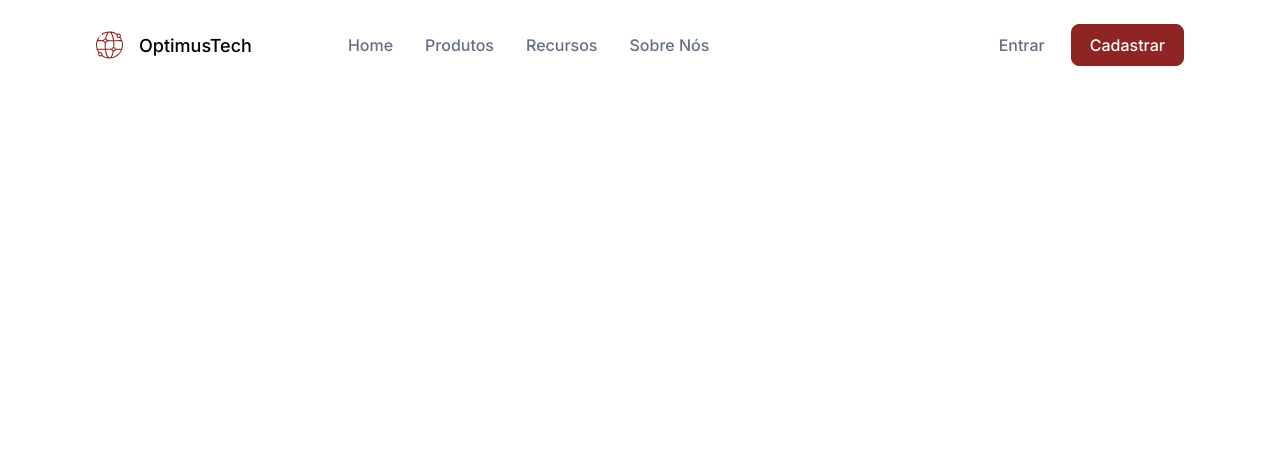
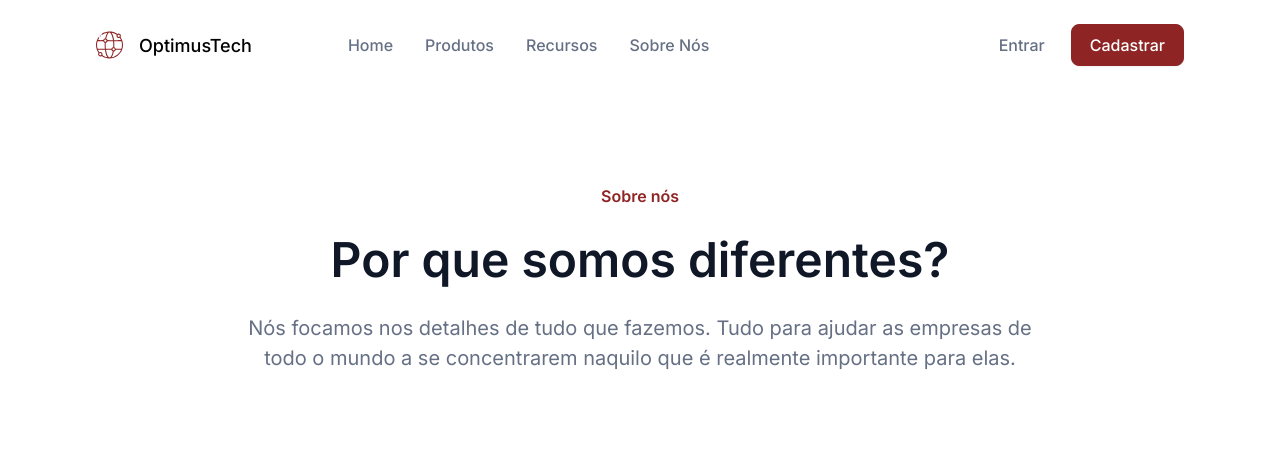
Before and after one commit to GabrielmRangel/7daysHTML-CSS, a plain HTML site: page index.html in a window 1280 px wide. Drawn offline with Linux system fonts and the light colour scheme.

Commit message:
Dia 2 Completo

```diff
--- a/assets/css/cabecalho.css
+++ b/assets/css/cabecalho.css
@@ -45,10 +45,10 @@
     font-weight: 500;
     text-decoration: none;
     color: var(--cor-fundo);
-    background-color: var(--cor3);
+    background-color: var(--cor2);
     padding: 0.625rem 1.125rem;
     border-radius: 0.5rem;
-    border: 1px solid var(--cor3);
+    border: 1px solid var(--cor2);
     box-shadow: 0px 1px 2px rgba(16, 24, 40, 0.05);
     transition: all 0.2s linear;
     margin-left: 0.625rem;
--- a/assets/css/estilo.css
+++ b/assets/css/estilo.css
@@ -3,9 +3,11 @@
 :root{
     --fonte-principal: 'Inter', sans-serif;
     --cor-fundo: #FFFFFF;
+    --text-color: #667085;
     --cor1: #3A404E;
-    --text-color: #667085;
-    --cor3: #8E2424;
+    --cor2: #8E2424;
+    --cor3: #101828;
+    --cor4: #667085;
 }
 
 *{
--- /dev/null
+++ b/assets/css/sobre.css
@@ -0,0 +1,27 @@
+.sobre-nos{
+    display: flex;
+    flex-direction: column;
+    align-items: center;
+    justify-content: space-around;
+    padding: 6rem 0px;
+    row-gap: 1.5rem;
+}
+
+.sobre__sub-titulo{
+    font-weight: 600;
+    color: var(--cor2);
+}
+
+.sobre__titulo{
+    font-weight: 600;
+    font-size: 3rem;
+    color: var(--cor3);
+}
+
+.sobre__texto{
+    font-size: 1.25rem;
+    line-height: 1.875rem;
+    text-align: center;
+    color: var(--cor4);
+    max-width: 49.438rem ;
+}
--- a/index.html
+++ b/index.html
@@ -8,6 +8,7 @@
     <link rel="shortcut icon" href="assets/img/worldwide.svg" type="image/x-icon">
     <link rel="stylesheet" href="assets/css/estilo.css">
     <link rel="stylesheet" href="assets/css/cabecalho.css">
+    <link rel="stylesheet" href="assets/css/sobre.css">
 </head>
 <body>
     <header class="cabecalho">
@@ -22,12 +23,21 @@
                 <li class="cabecalho__menu-item"><a href="#" class="cabecalho__menu-link">Home</a></li>
                 <li class="cabecalho__menu-item"><a href="#" class="cabecalho__menu-link">Produtos</a></li>
                 <li class="cabecalho__menu-item"><a href="#" class="cabecalho__menu-link">Recursos</a></li>
-                <li class="cabecalho__menu-item"><a href="#" class="cabecalho__menu-link">Sobre Nós</a></li>
+                <li class="cabecalho__menu-item"><a href="#sobre-nos" class="cabecalho__menu-link">Sobre Nós</a></li>
             </ul>
         </nav>
 
         <a href="#" class="cabecalho__menu-link">Entrar</a>
         <a href="#" class="botao__cadastro">Cadastrar</a>
     </header>
+    <main class="corpo">
+        <section class="sobre-nos">
+            <span class="sobre__sub-titulo">Sobre nós</span>
+
+            <h1 class="sobre__titulo">Por que somos diferentes?</h1>
+
+            <p class="sobre__texto">Nós focamos nos detalhes de tudo que fazemos. Tudo para ajudar as empresas de todo o mundo a se concentrarem naquilo que é realmente importante para elas.</p>
+        </section>
+    </main>
 </body>
 </html>
```
